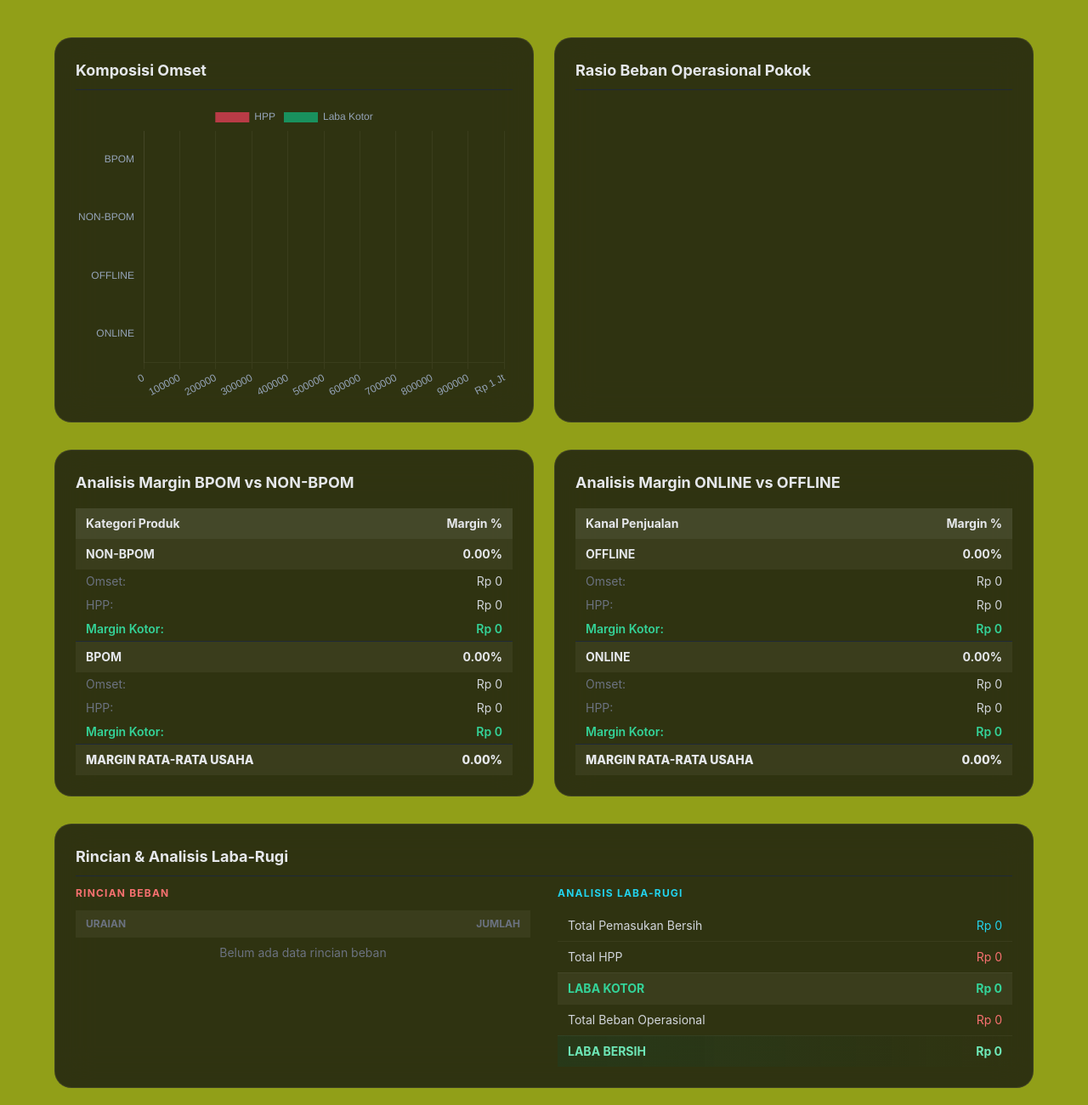
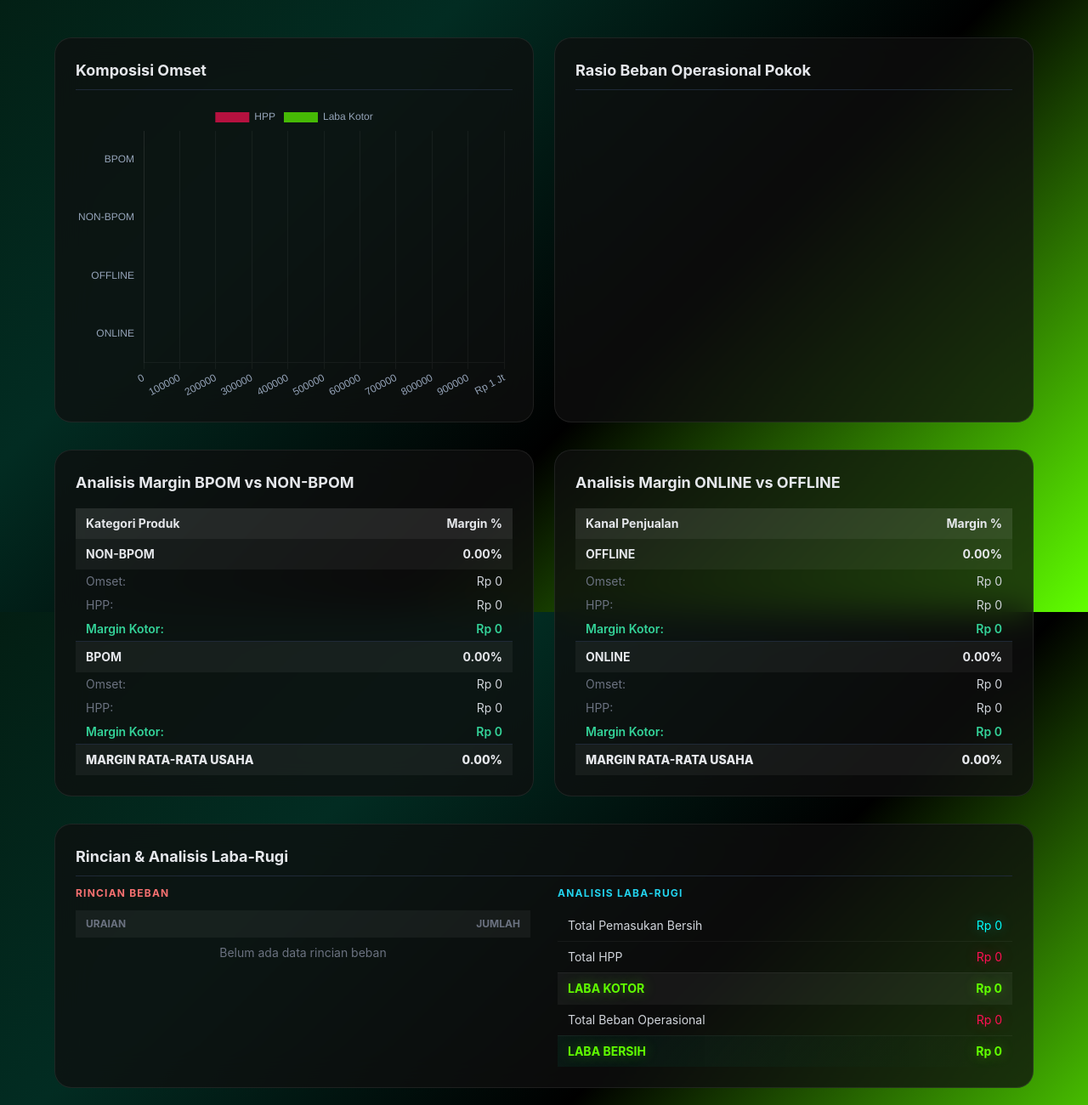
Before and after one commit to dukunexcel/PPTJahe, a plain HTML site: page index.html in a window 1280 px wide. Shown: the part 880-2180 px from the top of the page at 85% size. Drawn offline with nearby package versions, Linux system fonts and the light colour scheme.

Commit message:
Update index.html

```diff
--- a/index.html
+++ b/index.html
@@ -5,14 +5,14 @@
     /* Styling Dasar dan Font Inter */
     body { font-family: 'Inter', sans-serif; }
 
-    /* 1. BACKGROUND UTAMA: GRADASI MEMUKAU (Forest Green -> Black -> Neon Green) */
+    /* 1. BACKGROUND UTAMA: GRADASI MEMUKAU (Deep Emerald -> Black -> Lime Neon) */
     #app {
         min-height: 100vh;
-        background-color: #919f18;
-        /* Linear Gradient Diagonal (135deg): Forest Green (kiri atas) -> Hitam (tengah) -> Neon Green (kanan bawah) */
-        background-image: #919f18;
+        background-color: #000000;
+        /* Linear Gradient Diagonal (135deg): Deep Emerald -> Hitam -> Lime Neon */
+        background-image: linear-gradient(135deg, #031e13 0%, #022c22 30%, #000000 60%, #60FF00 100%);
         background-attachment: fixed;
-        color: #919f18;
+        color: #e2e8f0;
     }
 
     /* Efek Ambient Glow Halus di Tengah */
@@ -24,7 +24,7 @@
         transform: translate(-50%, -50%);
         width: 100%;
         height: 100%;
-        background: radial-gradient(circle at center, rgba(17, 78, 44, 0.15) 0%, transparent 60%);
+        background: radial-gradient(circle at center, rgba(3, 30, 19, 0.15) 0%, transparent 60%);
         pointer-events: none;
         z-index: 0;
     }
@@ -42,51 +42,52 @@
         z-index: 1;
     }
 
-    /* 3. VARIASI WARNA KARTU */
-    /* Variasi A: CYAN (Pemasukan) */
+    /* 3. VARIASI WARNA KARTU (Menggunakan Palet Neon Baru) */
+
+    /* Variasi A: ELECTRIC AQUA (Pemasukan) */
     .card-cyan { border-top: 4px solid #00FFFF; }
     .card-cyan:hover {
-        box-shadow: 0 0 30px rgba(6, 182, 212, 0.15);
-        border-color: rgba(6, 182, 212, 0.4);
+        box-shadow: 0 0 30px rgba(0, 255, 255, 0.15);
+        border-color: rgba(0, 255, 255, 0.4);
         transform: translateY(-5px);
     }
-    .text-cyan-neon { color: #00FFFF; text-shadow: 0 0 15px rgba(34, 211, 238, 0.4); }
+    .text-cyan-neon { color: #00FFFF; text-shadow: 0 0 15px rgba(0, 255, 255, 0.4); }
 
-    /* Variasi B: RED/CRIMSON (Pengeluaran) */
+    /* Variasi B: NEON CRIMSON (Pengeluaran) */
     .card-red { border-top: 4px solid #FF1053; }
     .card-red:hover {
-        box-shadow: 0 0 30px rgba(244, 63, 94, 0.15);
-        border-color: rgba(244, 63, 94, 0.4);
+        box-shadow: 0 0 30px rgba(255, 16, 83, 0.15);
+        border-color: rgba(255, 16, 83, 0.4);
         transform: translateY(-5px);
     }
-    .text-red-neon { color: #FF1053; text-shadow: 0 0 15px rgba(251, 113, 133, 0.4); }
+    .text-red-neon { color: #FF1053; text-shadow: 0 0 15px rgba(255, 16, 83, 0.4); }
 
-    /* Variasi C: PURPLE (Arus Kas) */
+    /* Variasi C: ELECTRIC VIOLET (Arus Kas) */
     .card-purple { border-top: 4px solid #D400FF; }
     .card-purple:hover {
-        box-shadow: 0 0 30px rgba(139, 92, 246, 0.15);
-        border-color: rgba(139, 92, 246, 0.4);
+        box-shadow: 0 0 30px rgba(212, 0, 255, 0.15);
+        border-color: rgba(212, 0, 255, 0.4);
         transform: translateY(-5px);
     }
-    .text-purple-neon { color: #D400FF; text-shadow: 0 0 15px rgba(167, 139, 250, 0.4); }
+    .text-purple-neon { color: #D400FF; text-shadow: 0 0 15px rgba(212, 0, 255, 0.4); }
 
-    /* Variasi D: GREEN (Laba) */
+    /* Variasi D: LAWN GREEN (Laba) */
     .card-green { border-top: 4px solid #60FF00; }
     .card-green:hover {
-        box-shadow: 0 0 30px rgba(16, 185, 129, 0.15);
-        border-color: rgba(16, 185, 129, 0.4);
+        box-shadow: 0 0 30px rgba(96, 255, 0, 0.15);
+        border-color: rgba(96, 255, 0, 0.4);
         transform: translateY(-5px);
     }
-    .text-green-neon { color: #60FF00; text-shadow: 0 0 15px rgba(52, 211, 153, 0.4); }
+    .text-green-neon { color: #60FF00; text-shadow: 0 0 15px rgba(96, 255, 0, 0.4); }
 
-    /* Variasi E: YELLOW/AMBER (Hutang/Piutang) */
-    .card-yellow { border-top: 4px solid #f59e0b; }
+    /* Variasi E: PURE AMBER (Hutang/Piutang) */
+    .card-yellow { border-top: 4px solid #FFC700; }
     .card-yellow:hover {
-        box-shadow: 0 0 30px rgba(245, 158, 11, 0.15);
-        border-color: rgba(245, 158, 11, 0.4);
+        box-shadow: 0 0 30px rgba(255, 199, 0, 0.15);
+        border-color: rgba(255, 199, 0, 0.4);
         transform: translateY(-5px);
     }
-    .text-yellow-neon { color: #FFC700; text-shadow: 0 0 15px rgba(251, 191, 36, 0.4); }
+    .text-yellow-neon { color: #FFC700; text-shadow: 0 0 15px rgba(255, 199, 0, 0.4); }
 
 
     /* Typography & Utilities */
@@ -111,7 +112,7 @@
 <div id="app" class="flex flex-col items-center p-4 sm:p-8">
 
     <header class="w-full max-w-6xl mb-12 z-10 relative">
-        <div class="rounded-3xl relative p-8 md:p-12 text-center border border-[#9bca1a]/30 bg-gradient-to-br from-[#114e2c] to-[#9bca1a] shadow-[0_20px_50px_rgba(17,78,44,0.5)]">
+        <div class="rounded-3xl relative p-8 md:p-12 text-center border border-[#60FF00]/30 bg-gradient-to-br from-[#031e13] to-[#60FF00] shadow-[0_20px_50px_rgba(3,30,19,0.5)]">
             <div class="absolute top-0 right-0 w-64 h-64 bg-white opacity-10 rounded-full mix-blend-overlay filter blur-3xl translate-x-1/3 -translate-y-1/3"></div>
             <div class="absolute bottom-0 left-0 w-64 h-64 bg-black opacity-20 rounded-full mix-blend-multiply filter blur-3xl -translate-x-1/3 translate-y-1/3"></div>
 
@@ -347,19 +348,20 @@
         labaKotor: getNumericValue('laba_kotor'),
 
         labaBersih: getNumericValue('laba_bersih'),
+        // NILAI OPERASIONAL YANG BENAR DARI URL
         opsNonPrive: getNumericValue('ops_non_prive'),
         totalPengeluaran: getNumericValue('total_pengeluaran'),
         arusKasBersih: getNumericValue('arus_kas_bersih'),
         totalPiutang: getNumericValue('total_piutang'),
         totalHutang: getNumericValue('total_hutang'),
 
-        // --- DATA RINCIAN CHART (Kunci Baru sesuai Formula AppSheet) ---
+        // --- DATA RINCIAN CHART ---
         // BPOM
         hppBpom: getNumericValue('hpp_bpom'),
         labaBpom: getNumericValue('laba_bpom'),
         omsetBpom: getNumericValue('omset_bpom'),
 
-        // NON-BPOM (Menggunakan kunci dengan underscores)
+        // NON-BPOM
         hppNonBpom: getNumericValue('hpp_non_bpom'),
         labaNonBpom: getNumericValue('laba_non_bpom'),
         omsetNonBpom: getNumericValue('omset_non_bpom'),
@@ -367,13 +369,11 @@
         // OFFLINE
         hppOffline: getNumericValue('hpp_offline'),
         labaOffline: getNumericValue('laba_offline'),
-        // Omset Offline (derived jika tidak ada parameter langsung)
         omsetOffline: getNumericValue('hpp_offline') + getNumericValue('laba_offline'),
 
         // ONLINE
         hppOnline: getNumericValue('hpp_online'),
         labaOnline: getNumericValue('laba_online'),
-        // Omset Online (derived)
         omsetOnline: getNumericValue('hpp_online') + getNumericValue('laba_online'),
 
         bebanRincian: getBebanRincian(),
@@ -391,22 +391,16 @@
         let formatted = 'Rp ' + formatRupiah(Math.abs(num));
 
         if (num < 0) {
-            // Ini menghasilkan tag <span> yang menyebabkan masalah di label chart
             return `<span class="text-red-400 font-medium">(${formatted})</span>`;
         }
         return `<span>${formatted}</span>`;
     }
 
-    /**
-     * @description Fungsi baru untuk formatting Rupiah KHUSUS untuk label chart (teks biasa tanpa HTML).
-     */
     function formatRupiahText(angka) {
         let num = Number(angka);
-        // Tampilkan sebagai nilai absolut
         let formatted = 'Rp ' + formatRupiah(Math.abs(num));
 
         if (num < 0) {
-            // Tampilkan negatif dalam kurung (teks biasa)
             return `(${formatted})`;
         }
         return formatted;
@@ -453,8 +447,7 @@
     // KPI 2 (Pengeluaran)
     const opsLainItem = Array.isArray(DATA.bebanRincian) ? DATA.bebanRincian.find(item => item.uraian && (item.uraian.toLowerCase().includes("lain"))) : null;
     const opsLainValue = opsLainItem ? opsLainItem.jumlah : 0;
-    // opsPokokValue dihitung dari total opsNonPrive dikurangi Ops Lain-lain
-    const opsPokokValue = DATA.opsNonPrive - opsLainValue;
+    const opsPokokValue = DATA.opsNonPrive - opsLainValue; // Ops Pokok = Total Ops - Ops Lain-lain
 
     document.getElementById('belanjaBarang').innerHTML = formatAndColor(DATA.hppTotal, true);
     document.getElementById('opsPokok').innerHTML = formatAndColor(opsPokokValue, true);
@@ -473,6 +466,7 @@
 
     document.getElementById('labaKotorNominal').innerText = formatRupiah(labaKotor);
     document.getElementById('labaKotorProsentase').innerText = marginProsentase.toFixed(2) + '%';
+    // Menggunakan DATA.opsNonPrive (Total Beban Operasional)
     document.getElementById('operasionalKpi4').innerHTML = formatAndColor(DATA.opsNonPrive, true);
     document.getElementById('labaBersihNominal').innerText = formatRupiah(labaBersih);
 
@@ -485,12 +479,9 @@
 
     // 1. STACKED BAR CHART (OMSET vs HPP)
     const barLabels = ['BPOM', 'NON-BPOM', 'OFFLINE', 'ONLINE'];
-    // Data HPP
     const hppData = [DATA.hppBpom, DATA.hppNonBpom, DATA.hppOffline, DATA.hppOnline];
-    // Data Laba
     const labaData = [DATA.labaBpom, DATA.labaNonBpom, DATA.labaOffline, DATA.labaOnline];
 
-    // Hitung max value untuk skala grafik
     const maxVal = Math.max(
         (DATA.hppBpom + DATA.labaBpom),
         (DATA.hppNonBpom + DATA.labaNonBpom),
@@ -506,15 +497,15 @@
                 {
                     label: 'HPP',
                     data: hppData,
-                    backgroundColor: 'rgba(244, 63, 94, 0.7)', // Rose for HPP
-                    hoverBackgroundColor: 'rgba(244, 63, 94, 1)',
+                    backgroundColor: 'rgba(255, 16, 83, 0.7)', // Neon Crimson
+                    hoverBackgroundColor: 'rgba(255, 16, 83, 1)',
                     stack: 'Stack 0', order: 1,
                 },
                 {
                     label: 'Laba Kotor',
                     data: labaData,
-                    backgroundColor: 'rgba(16, 185, 129, 0.7)', // Emerald for Profit
-                    hoverBackgroundColor: 'rgba(16, 185, 129, 1)',
+                    backgroundColor: 'rgba(96, 255, 0, 0.7)', // Lawn Green
+                    hoverBackgroundColor: 'rgba(96, 255, 0, 1)',
                     stack: 'Stack 0', order: 2,
                 }
             ]
@@ -541,7 +532,6 @@
                             let totalOmsetKategori = hppData[index] + labaData[index];
                             let nilai = context.parsed.x;
 
-                            // [FIX] Gunakan formatRupiah (Teks Biasa) agar tidak muncul kode HTML <span>
                             let result = label + ': Rp ' + formatRupiah(nilai);
 
                             if (label === 'Laba Kotor') {
@@ -550,7 +540,6 @@
                                 result += ` (${totalOmsetKategori !== 0 ? (hppData[index] / totalOmsetKategori * 100).toFixed(2) : 0}% HPP)`;
                             }
 
-                            // [FIX] Gunakan formatRupiah (Teks Biasa)
                             result += ' | Total Omset: Rp ' + formatRupiah(totalOmsetKategori);
                             return result;
                         }
@@ -562,7 +551,6 @@
 
     // 2. DOUGHNUT CHART (BEBAN)
     const bebanRincianFinal = Array.isArray(DATA.bebanRincian) ? DATA.bebanRincian : [];
-    // PERBAIKAN: Menggunakan formatRupiahText() yang baru agar label chart tidak menampilkan tag <span>
     const bebanLabels = bebanRincianFinal.map(b => b.uraian + ' (' + formatRupiahText(b.jumlah) + ')');
     const bebanData = bebanRincianFinal.map(b => b.jumlah);
 
@@ -573,7 +561,20 @@
             labels: bebanLabels,
             datasets: [{
                 data: bebanData,
-                backgroundColor: [ '#FF1053',     '#00FFFF',     '#D400FF',     '#60FF00',     '#FFC700',     '#00FF8C',     '#FF7E00',     '#7D00FF',     '#FF00A6',     '#00E6FF',     '#CCFF00',     '#FF005E' ], // Updated colors for more items
+                backgroundColor: [
+                    '#FF1053', // Neon Crimson
+                    '#00FFFF', // Electric Aqua
+                    '#D400FF', // Electric Violet
+                    '#60FF00', // Lawn Green
+                    '#FFC700', // Pure Amber
+                    '#00FF8C', // Spring Green
+                    '#FF7E00', // Orange Pop
+                    '#7D00FF', // Royal Purple
+                    '#FF00A6', // Bright Pink
+                    '#00E6FF', // Sky Blue
+                    '#CCFF00', // Chartreuse
+                    '#FF005E'  // Deep Rose
+                ],
                 borderWidth: 0,
                 hoverOffset: 10
             }]
@@ -588,14 +589,14 @@
 
     // --- RENDER TABEL BEBAN ---
     const bebanBody = document.getElementById('bebanRincianBody');
-    let totalBebanPokok = 0;
+    // Hapus perhitungan let totalBebanPokok = 0;
 
     if (bebanRincianFinal.length === 0) {
         bebanBody.innerHTML = `<tr><td colspan="2" class="px-3 py-2 text-center text-gray-500">Belum ada data rincian beban</td></tr>`;
     } else {
         bebanBody.innerHTML = '';
         bebanRincianFinal.forEach(item => {
-            totalBebanPokok += item.jumlah;
+            // Hapus akumulasi totalBebanPokok
             bebanBody.innerHTML += `
                 <tr class="hover:bg-white/5 transition-colors">
                     <td class="px-3 py-2 text-gray-300">${item.uraian}</td>
@@ -603,10 +604,14 @@
                 </tr>
             `;
         });
+
+        // PERBAIKAN UTAMA: Menggunakan DATA.opsNonPrive untuk Total Beban Pokok
+        const totalBebanFinal = DATA.opsNonPrive;
+
         bebanBody.innerHTML += `
             <tr class="bg-white/5 font-bold border-t border-white/10">
                 <td class="px-3 py-2 text-gray-200">TOTAL BEBAN POKOK</td>
-                <td class="px-3 py-2 text-right text-gray-200">${formatAndColor(DATA.opsNonPrive, true)}</td>
+                <td class="px-3 py-2 text-right text-gray-200">${formatAndColor(totalBebanFinal, true)}</td>
             </tr>
         `;
     }
@@ -616,23 +621,23 @@
     labaBody.innerHTML = `
         <tr class="border-b border-white/5 hover:bg-white/5 transition-colors">
             <td class="px-3 py-2 text-gray-300">Total Pemasukan Bersih</td>
-            <td class="px-3 py-2 text-right text-cyan-400">${formatAndColor(DATA.totalPemasukan)}</td>
+            <td class="px-3 py-2 text-right text-cyan-neon">${formatAndColor(DATA.totalPemasukan)}</td>
         </tr>
         <tr class="border-b border-white/5 hover:bg-white/5 transition-colors">
             <td class="px-3 py-2 text-gray-300">Total HPP</td>
-            <td class="px-3 py-2 text-right text-red-400">${formatAndColor(DATA.hppTotal, true)}</td>
+            <td class="px-3 py-2 text-right text-red-neon">${formatAndColor(DATA.hppTotal, true)}</td>
         </tr>
         <tr class="bg-white/5 font-bold border-b border-white/5">
-            <td class="px-3 py-2 text-emerald-400">LABA KOTOR</td>
-            <td class="px-3 py-2 text-right text-emerald-400">${formatAndColor(DATA.labaKotor)}</td>
+            <td class="px-3 py-2 text-green-neon">LABA KOTOR</td>
+            <td class="px-3 py-2 text-right text-green-neon">${formatAndColor(DATA.labaKotor)}</td>
         </tr>
         <tr class="border-b border-white/5 hover:bg-white/5 transition-colors">
             <td class="px-3 py-2 text-gray-300">Total Beban Operasional</td>
-            <td class="px-3 py-2 text-right text-red-400">${formatAndColor(DATA.opsNonPrive, true)}</td>
+            <td class="px-3 py-2 text-right text-red-neon">${formatAndColor(DATA.opsNonPrive, true)}</td>
         </tr>
         <tr class="bg-gradient-to-r from-emerald-900/20 to-transparent font-bold border-t border-emerald-500/30">
-            <td class="px-3 py-2 text-emerald-300">LABA BERSIH</td>
-            <td class="px-3 py-2 text-right text-emerald-300">${formatAndColor(DATA.labaBersih)}</td>
+            <td class="px-3 py-2 text-green-neon">LABA BERSIH</td>
+            <td class="px-3 py-2 text-right text-green-neon">${formatAndColor(DATA.labaBersih)}</td>
         </tr>
     `;
 
```
